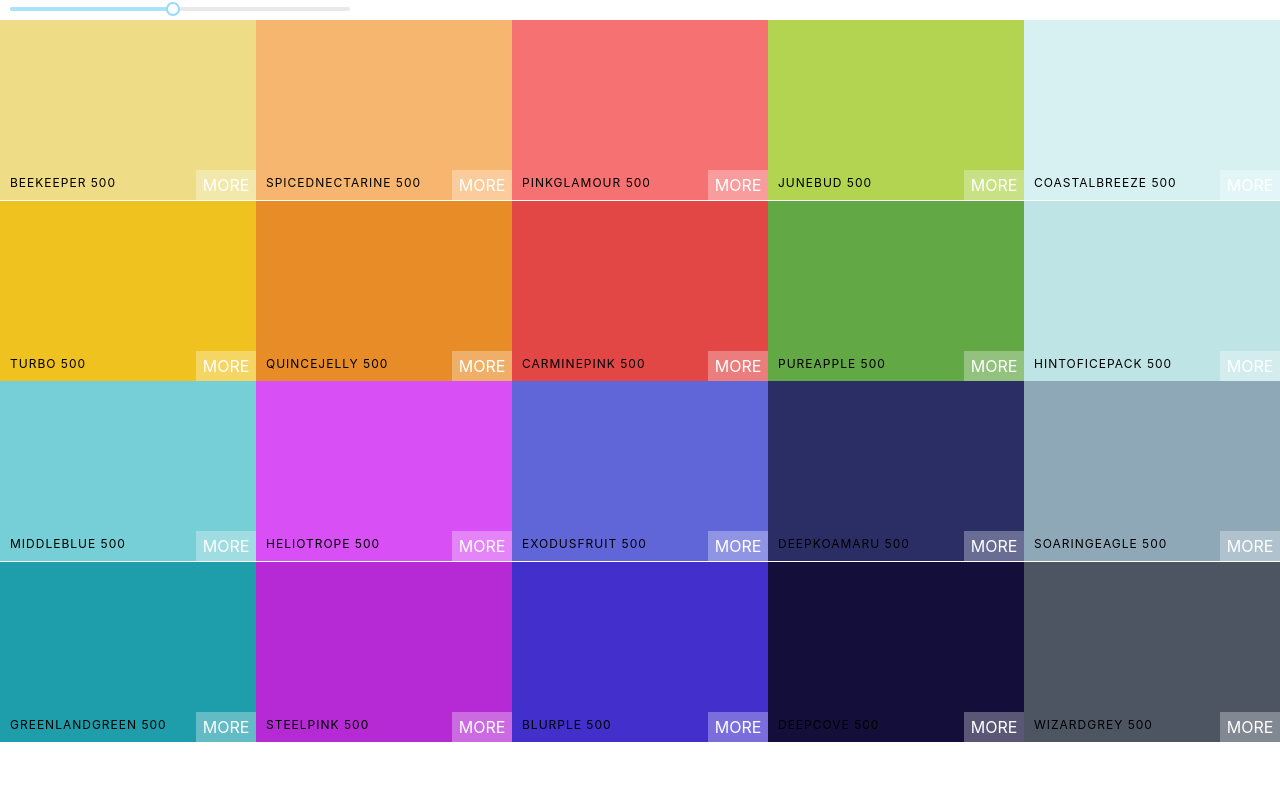
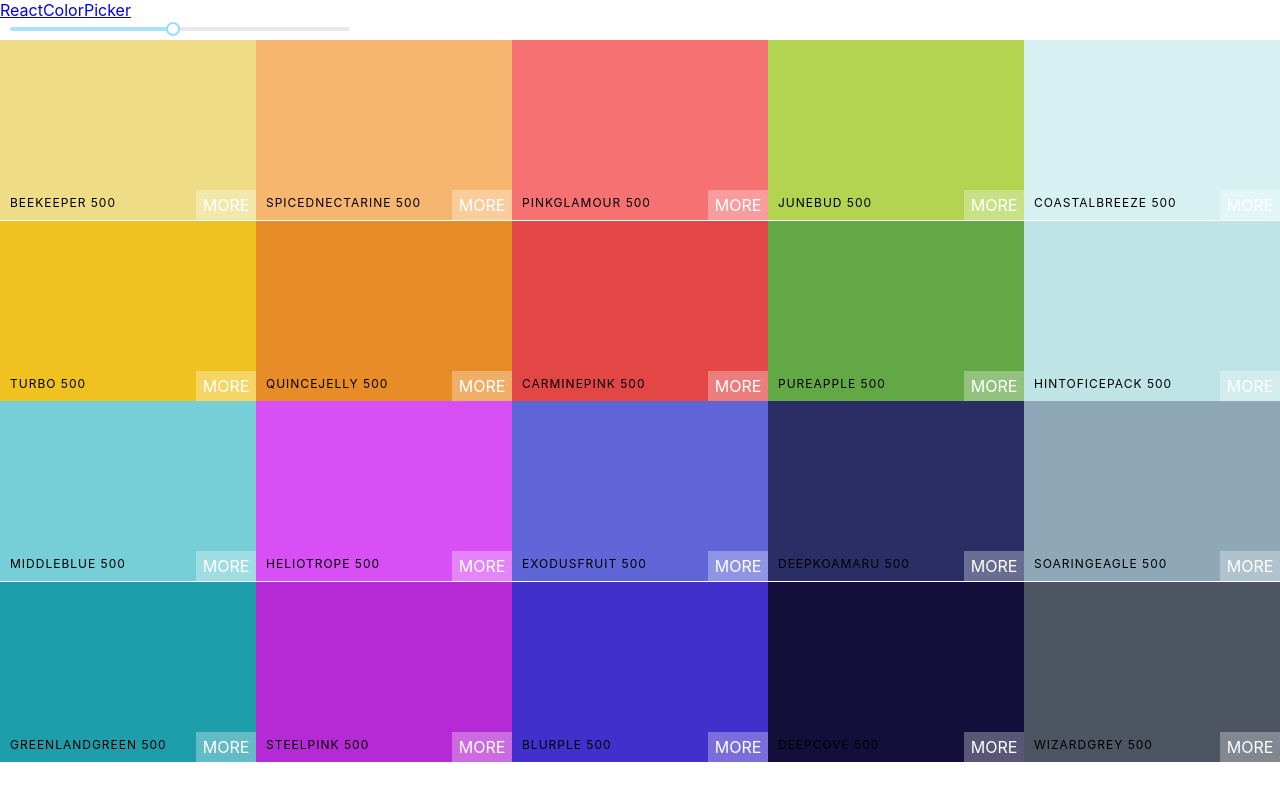
Before and after one commit to Sherelint/ColorBox, a React (Vite) app: page / in a window 1280 px wide. Built offline with nearby package versions, Linux system fonts and the light colour scheme.

Commit message:
Add Navbar Component

```diff
--- /dev/null
+++ b/src/components/Navbar.jsx
@@ -0,0 +1,23 @@
+import React, { useState } from "react";
+import Slider from "rc-slider";
+import "rc-slider/assets/index.css";
+
+export default function Navbar(props) {
+  const { level, changeLevel } = props;
+  return (
+    <header className="Navbar">
+      <div className="log">
+        <a href="#">ReactColorPicker</a>
+      </div>
+      <div className="slider">
+        <Slider
+          defaultValue={level}
+          min={100}
+          max={900}
+          step={100}
+          onAfterChange={(e) => changeLevel(e.target.value)}
+        ></Slider>
+      </div>
+    </header>
+  );
+}
--- a/src/components/Palette.jsx
+++ b/src/components/Palette.jsx
@@ -3,30 +3,31 @@ import ColorBox from "./ColorBox";
 import { PalettesContext } from "../context/SeedColorsContext";
 import "../styles/Palette.css";
 import { generatePalette } from "../helpers/ColorHelpes";
-import Slider, { Range } from "rc-slider";
-import "rc-slider/assets/index.css";
+import Navbar from "./Navbar";
+
 export default function Palette(props) {
   const { palettes } = useContext(PalettesContext);
   const { colors } = generatePalette(palettes[4]);
   const [level, setLevel] = useState(500);
 
+  const changeLevel = (level) => setLevel({ level });
+  const colorBoxes = colors[level].map((color) => (
+    <ColorBox key={color.id} background={color.hex} name={color.name} />
+  ));
   return (
     <div className="Palette">
-      <div className="slider">
-        <Slider
-          defaultValue={level}
-          min={100}
-          max={900}
-          step={100}
-          onAfterChange={(e) => setLevel({ level: e.target.value })}
-        />
-      </div>
-
+      <Navbar level={level} changeLevel={() => setLevel(level)} />
       <div className="Palette-colors">
-        {colors[level].map((color) => (
-          <ColorBox background={color.hex} name={color.name} />
-        ))}
+        {console.log(level)}
+        {console.log(colors[level])}
+        {colorBoxes}
       </div>
     </div>
   );
 }
+
+{
+  /*colors[level].map((color) => (
+  <ColorBox key={color.id} background={color.hex} name={color.name} />
+))*/
+}
```
